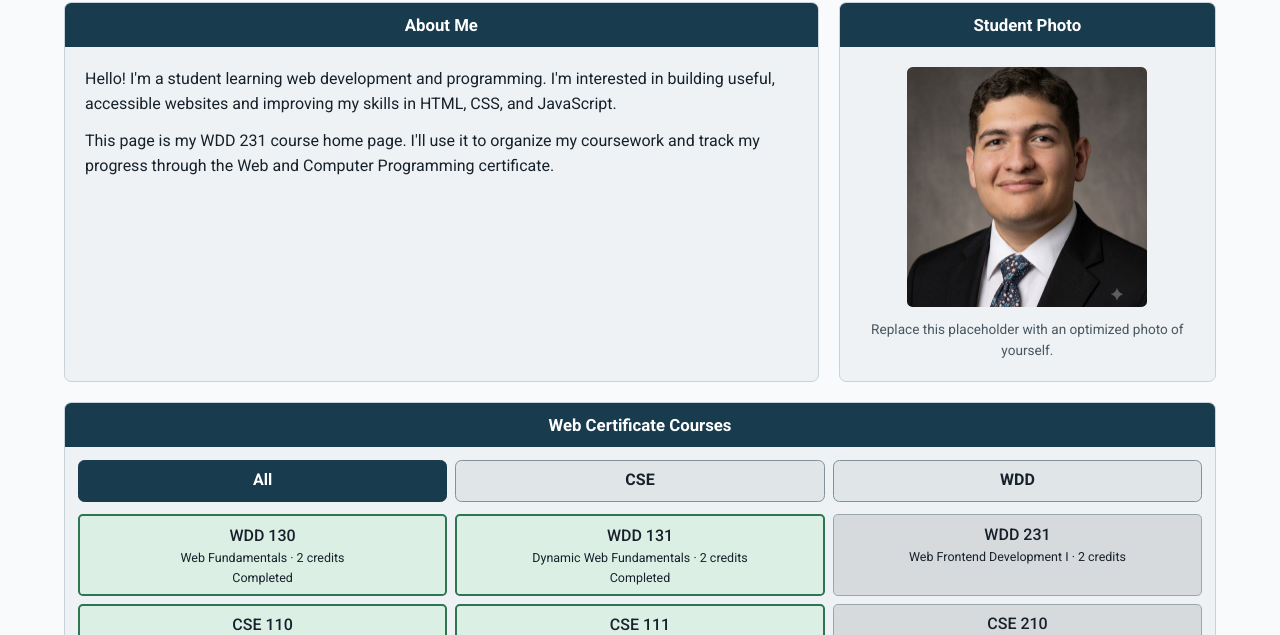
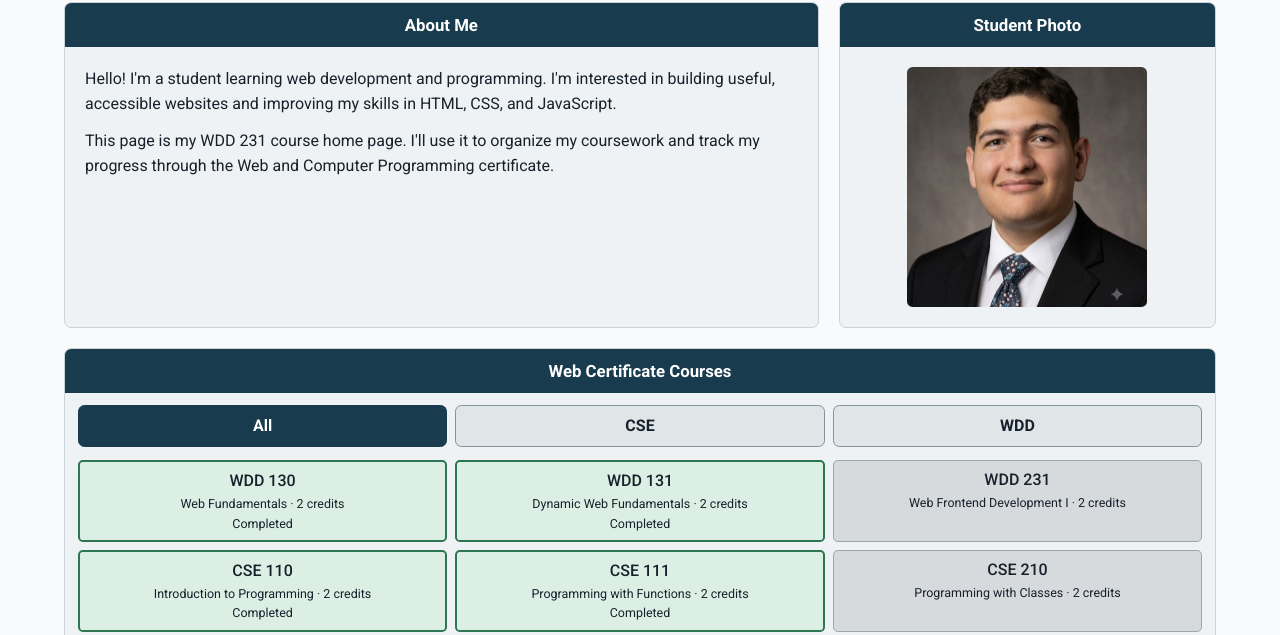
Before and after one commit to aokami-aka/wdd231, a plain HTML site: page index.html in a window 1280 px wide. Shown: the part 152-787 px from the top of the page. Drawn offline with Linux system fonts and the light colour scheme.

Commit message:
remove placeholder note for student photo in index.html

```diff
--- a/index.html
+++ b/index.html
@@ -47,7 +47,6 @@
         <h2>Student Photo</h2>
         <div class="panel-content photo-content">
           <img class="student-photo" src="images/profile.jpg" alt="Placeholder for student photo" width="320" height="320">
-          <p class="photo-note">Replace this placeholder with an optimized photo of yourself.</p>
         </div>
       </section>
 
```
